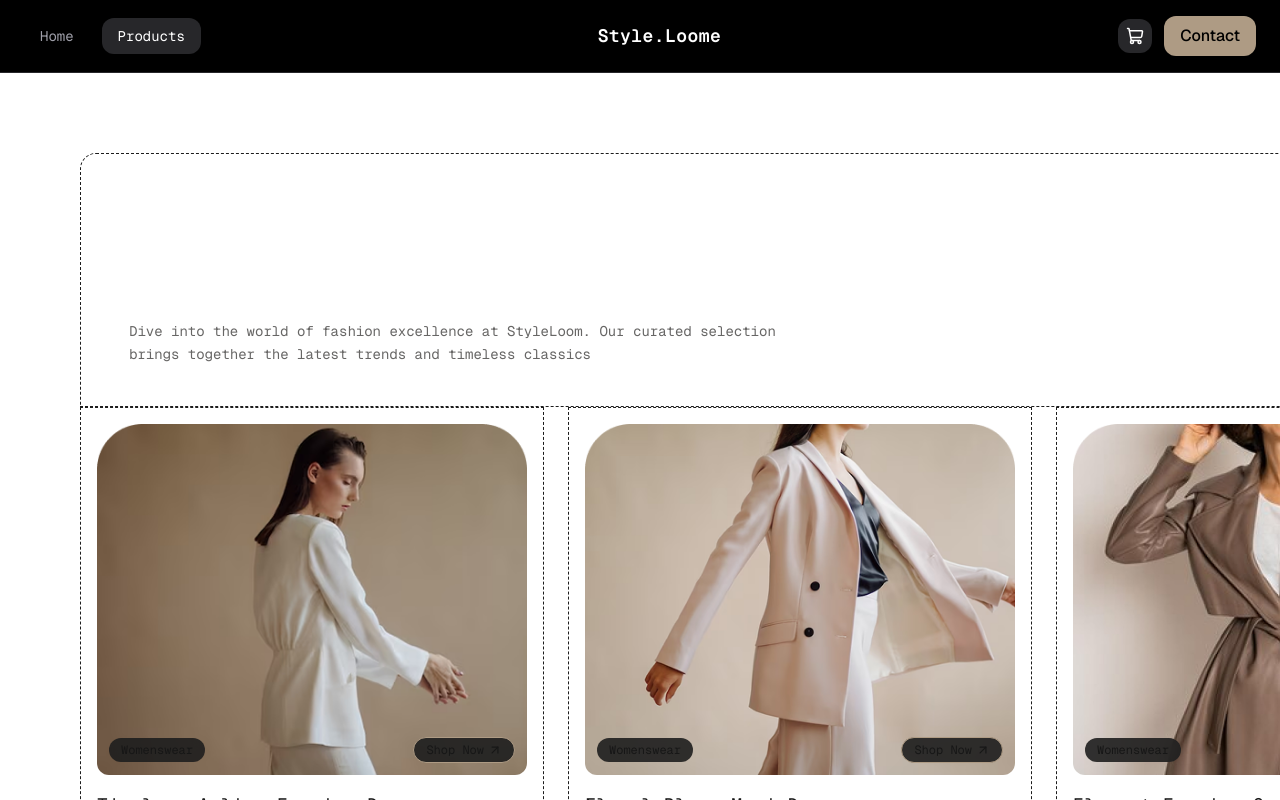
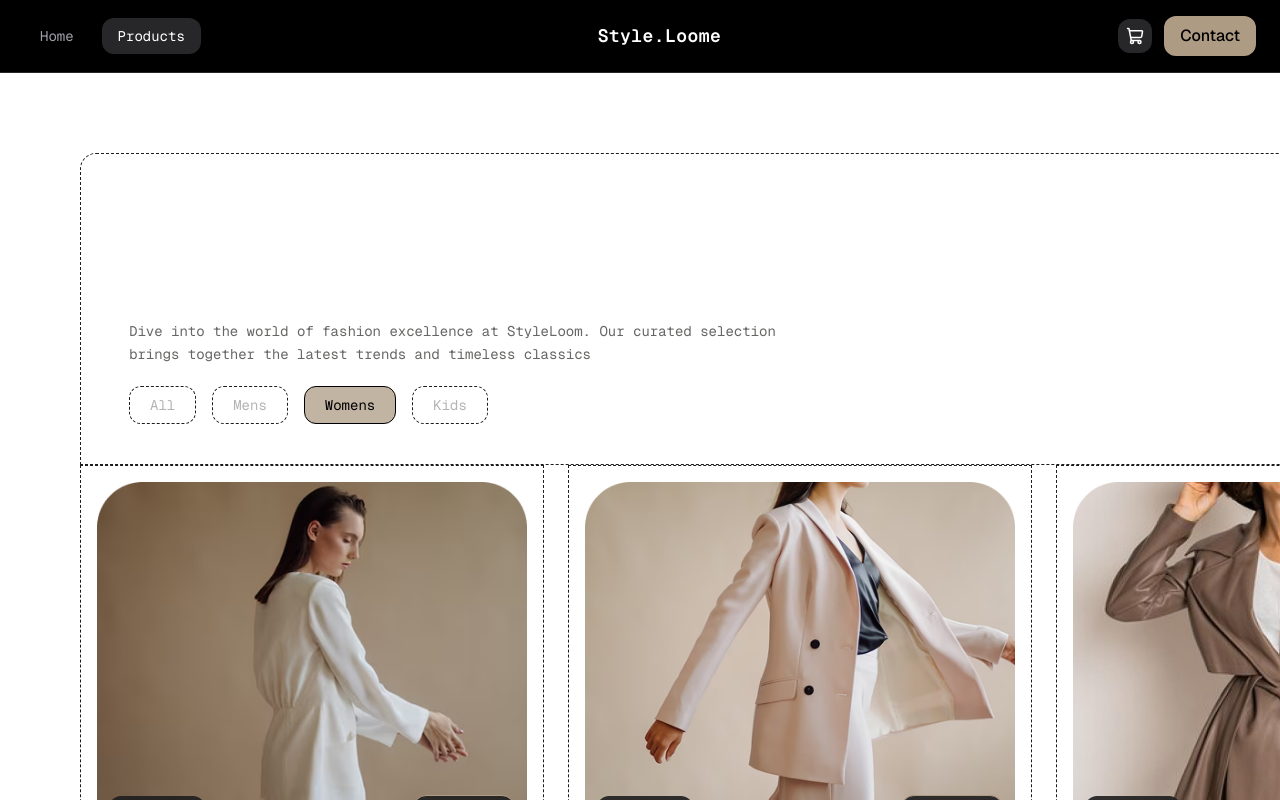
Before and after one commit to m1tywaflow/style-loome, a Next.js app: page /products in a window 1280 px wide. Shown: the top 800 px of the page. Built offline with nearby package versions, Linux system fonts and the light colour scheme.

Commit message:
update
Signed-off-by: Mitya <mitywaflow@gmail.com>

```diff
--- a/src/components/organisms/Sections/DressCollection/DressColl.tsx
+++ b/src/components/organisms/Sections/DressCollection/DressColl.tsx
@@ -1,9 +1,13 @@
+"use client";
+import { useState } from "react";
 import abstractStar from "public/abstract/abstractStar.png";
 import Image from "next/image";
 import { shop } from "@/src/data/shopItems";
 import { DressCard } from "@/src/components/molecules/Card/DressCard";
 
 export default function DressColl() {
+  const categories = ["All", "Mens", "Womens", "Kids"];
+  const [active, setActive] = useState("Womens");
   return (
     <>
       <section className="w-[1600px] mx-auto font-mono p-20">
@@ -18,6 +22,24 @@ export default function DressColl() {
                 curated selection brings together the latest trends and timeless
                 classics
               </p>
+              <div className="pt-5 flex gap-4">
+                {categories.map((item) => (
+                  <button
+                    key={item}
+                    onClick={() => setActive(item)}
+                    className={`
+            px-5 py-2 text-sm rounded-xl border transition
+            ${
+              active === item
+                ? "bg-[#C2B4A3] text-black "
+                : "text-[#B3B3B2] border-dashed border-[#1C1C1C] hover:text-white"
+            }
+          `}
+                  >
+                    {item}
+                  </button>
+                ))}
+              </div>
             </div>
             <div className="absolute right-0 top-1/2 -translate-y-1/2 h-full flex items-center">
               <Image
```
